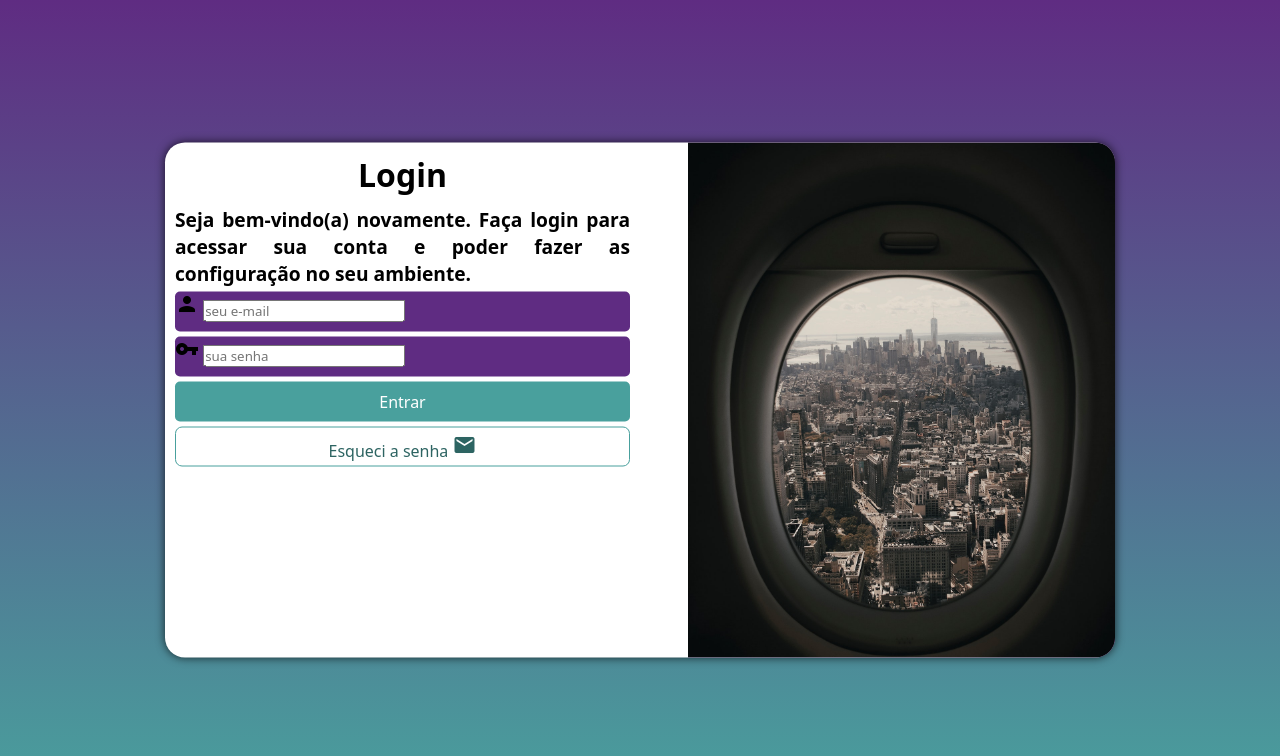
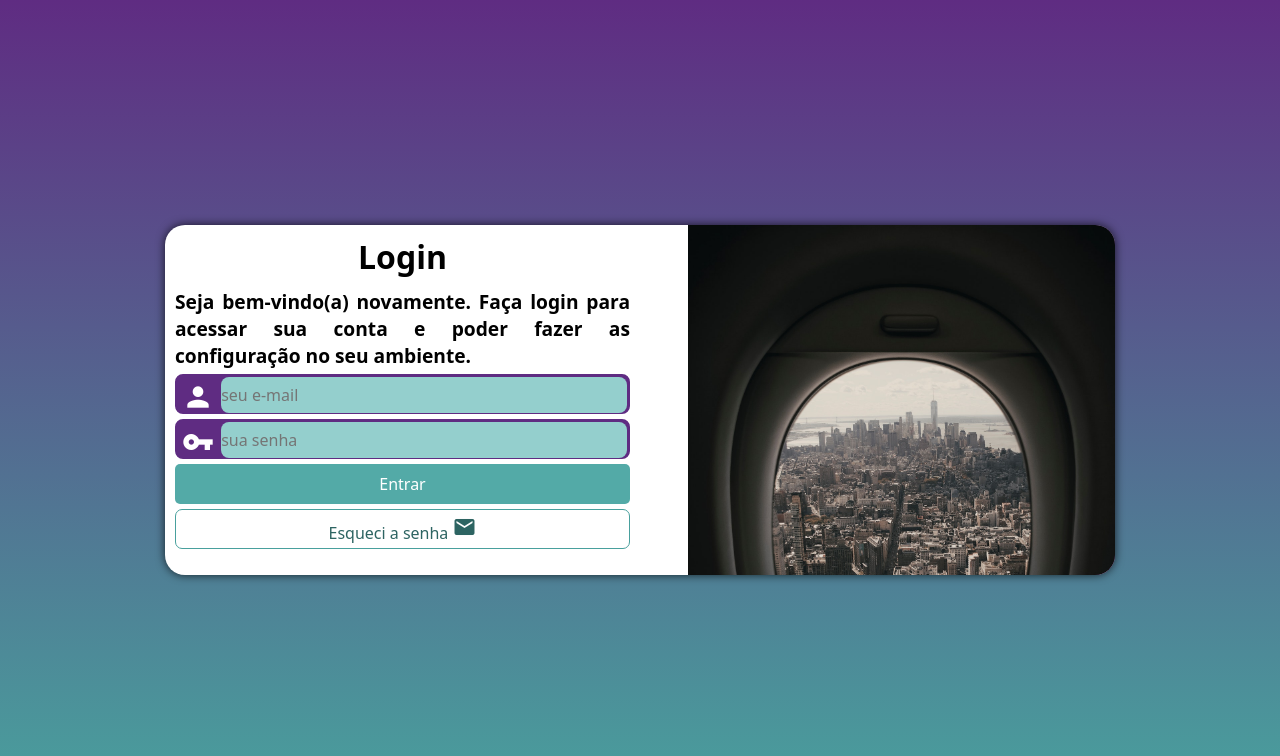
Before and after one commit to Danilomr305/projeto-login, a plain HTML site: page index.html in a window 1280 px wide. Drawn offline with Linux system fonts and the light colour scheme.

Commit message:
atualização

```diff
--- a/estilos/media-query.css
+++ b/estilos/media-query.css
@@ -7,6 +7,7 @@
 
     section#login {
         width: 80vw;
+        height: 300px;
     }
 
     section#login > div#imagem {
@@ -28,6 +29,7 @@
 
     section#login {
         width: 950px;
+        height: 350px;
     }
 
     section#login > div#imagem {
--- a/estilos/style.css
+++ b/estilos/style.css
@@ -34,14 +34,13 @@ section#login {
     position: absolute;
     top: 50%;
     left: 50%;
-    transform: translate(-50%, -50%);
     overflow: hidden;
     background-color: white;
     width: 250px;
     height: 515px;
     border-radius: 20px;
     box-shadow: 0px 0px 10px rgba(0, 0, 0, 0.750);
-
+    transform: translate(-50%, -50%);
     transition: width .3s, height .3s;
     transition-timing-function: ease;
 }
@@ -72,10 +71,11 @@ div#formulario > p {
 
 form > div.campo {
     background-color: #5f2c82;
+    border: 2px solid #5f2c82 ;
     display: block;
     width: 100%;
     height: 40px;
-    border-radius: 5px;
+    border-radius: 8px;
     margin: 5px 0px;
 }
 
@@ -83,12 +83,33 @@ div.campo > label {
     display: none;
 }
 
+div.campo > span {
+    color: white;
+    font-size: 2em;
+    width: 40px;
+    padding: 5px;
+}
+
+div.campo > input {
+    background-color: #94cfcd;
+    font-size: 1em;
+    width: calc(100% - 45px);
+    height: 100%;
+    border: 0px;
+    border-radius: 8px;
+    transform: translateY(-12px);
+}
+
+div.campo > input:focus-within {
+    background-color: white;
+}
+
 form > input[type=submit] {
     display: block;
     font-size: 1em;
     width: 100%;
     height: 40px;
-    background-color: #49a09d;
+    background-color: #53aaa7;
     color: white;
     border: none;
     border-radius: 5px;
```
